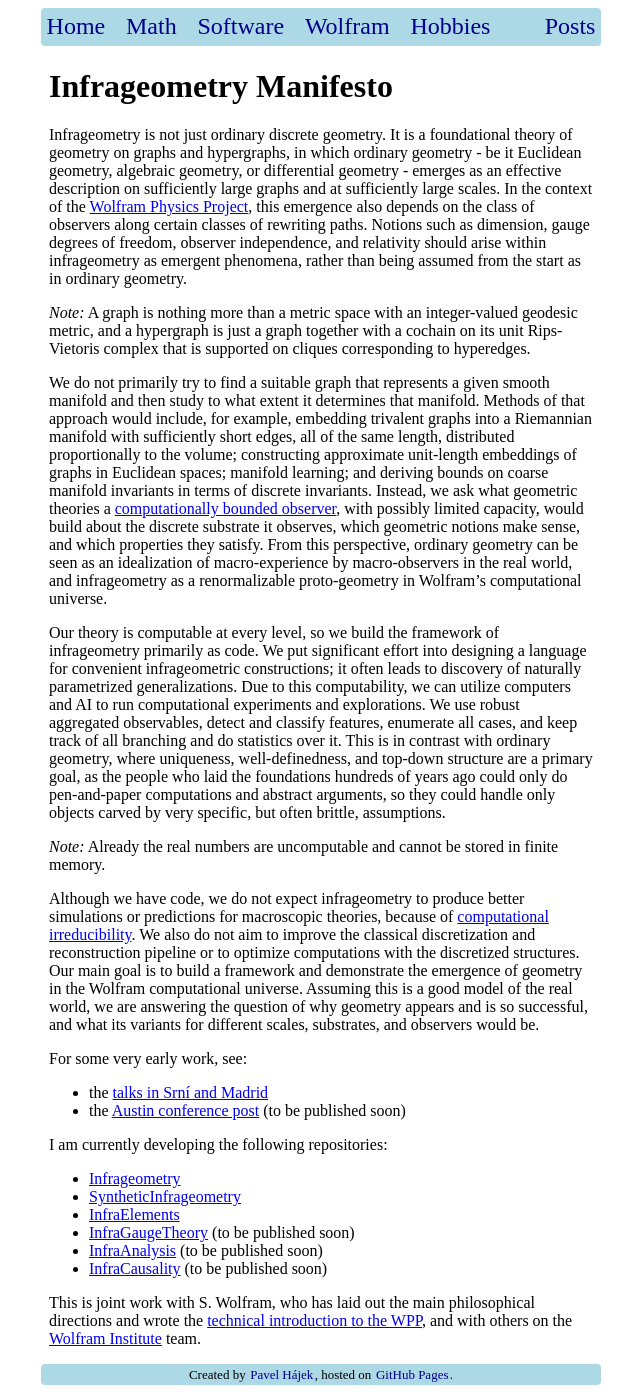
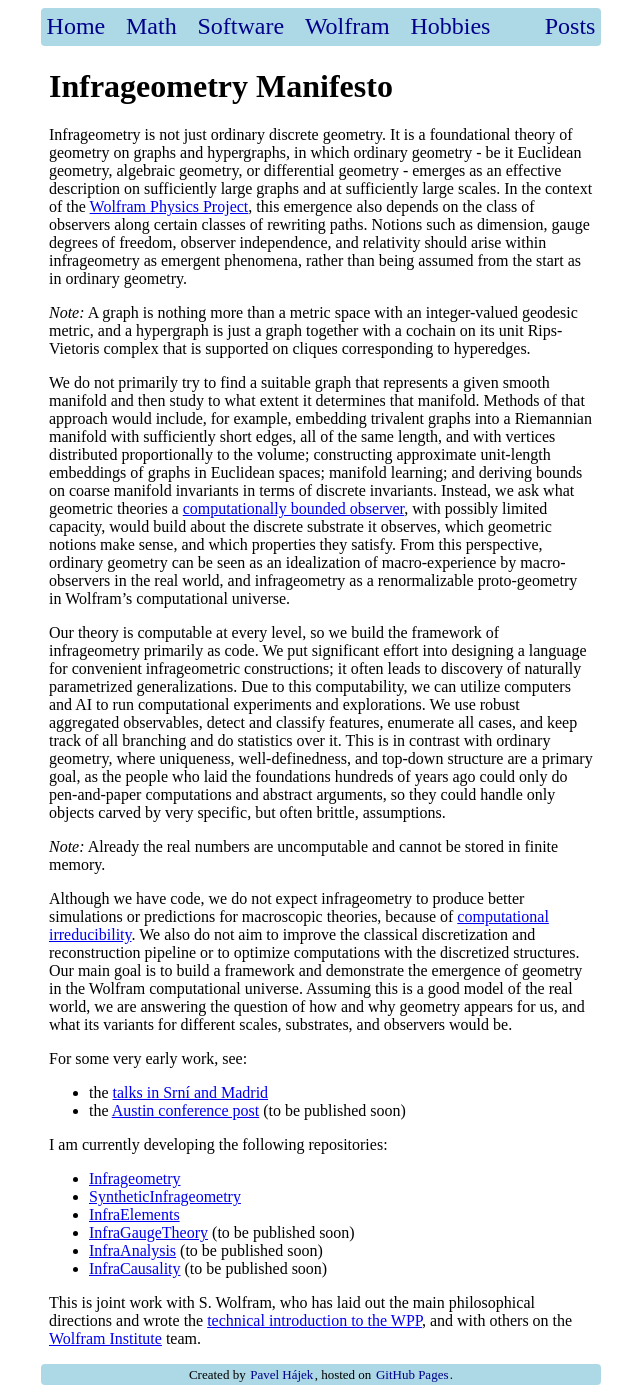
Before and after one commit to p135246/p135246.github.io, a Jekyll site: the page built from Wolfram/_posts/2026-05-30-infrageometry-manifesto.md, in a window 1280 px wide. Shown: the whole page, without its empty margins (319-959 px from the left). Built offline with Jekyll 4.4.1, drawn with Linux system fonts in a browser that asks for light colours; our own code applies the rules of GitHub Pages for plain Markdown files; comment, search, counter and statistics services are not loaded.

Commit message:
docs(infrageometry): refine wording in manifesto intro

```diff
--- a/Wolfram/_posts/2026-05-30-infrageometry-manifesto.md
+++ b/Wolfram/_posts/2026-05-30-infrageometry-manifesto.md
@@ -15,7 +15,7 @@ Notions such as dimension, gauge degrees of freedom, observer independence, and
 *Note:* A graph is nothing more than a metric space with an integer-valued geodesic metric, and a hypergraph is just a graph together with a cochain on its unit Rips-Vietoris complex that is supported on cliques corresponding to hyperedges.
 
 We do not primarily try to find a suitable graph that represents a given smooth manifold and then study to what extent it determines that manifold.
-Methods of that approach would include, for example, embedding trivalent graphs into a Riemannian manifold with sufficiently short edges, all of the same length, distributed proportionally to the volume; constructing approximate unit-length embeddings of graphs in Euclidean spaces; manifold learning; and deriving bounds on coarse manifold invariants in terms of discrete invariants.
+Methods of that approach would include, for example, embedding trivalent graphs into a Riemannian manifold with sufficiently short edges, all of the same length, and with vertices distributed proportionally to the volume; constructing approximate unit-length embeddings of graphs in Euclidean spaces; manifold learning; and deriving bounds on coarse manifold invariants in terms of discrete invariants.
 Instead, we ask what geometric theories a [computationally bounded observer][observer], with possibly limited capacity, would build about the discrete substrate it observes, which geometric notions make sense, and which properties they satisfy.
 From this perspective, ordinary geometry can be seen as an idealization of macro-experience by macro-observers in the real world, and infrageometry as a renormalizable proto-geometry in Wolfram's computational universe.
 
@@ -30,7 +30,7 @@ This is in contrast with ordinary geometry, where uniqueness, well-definedness,
 Although we have code, we do not expect infrageometry to produce better simulations or predictions for macroscopic theories, because of [computational irreducibility][irreducibility].
 We also do not aim to improve the classical discretization and reconstruction pipeline or to optimize computations with the discretized structures.
 Our main goal is to build a framework and demonstrate the emergence of geometry in the Wolfram computational universe.
-Assuming this is a good model of the real world, we are answering the question of why geometry appears and is so successful, and what its variants for different scales, substrates, and observers would be.
+Assuming this is a good model of the real world, we are answering the question of how and why geometry appears for us, and what its variants for different scales, substrates, and observers would be.
 
 For some very early work, see:
 
```
